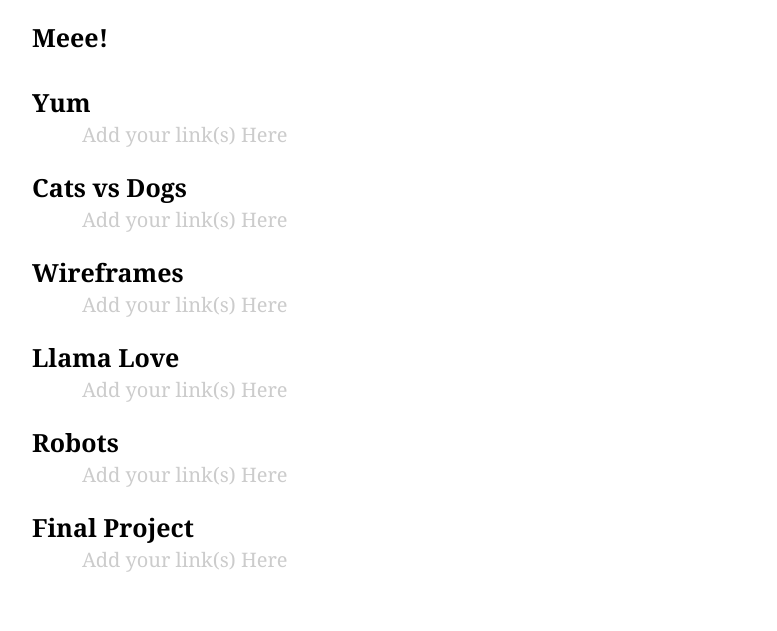
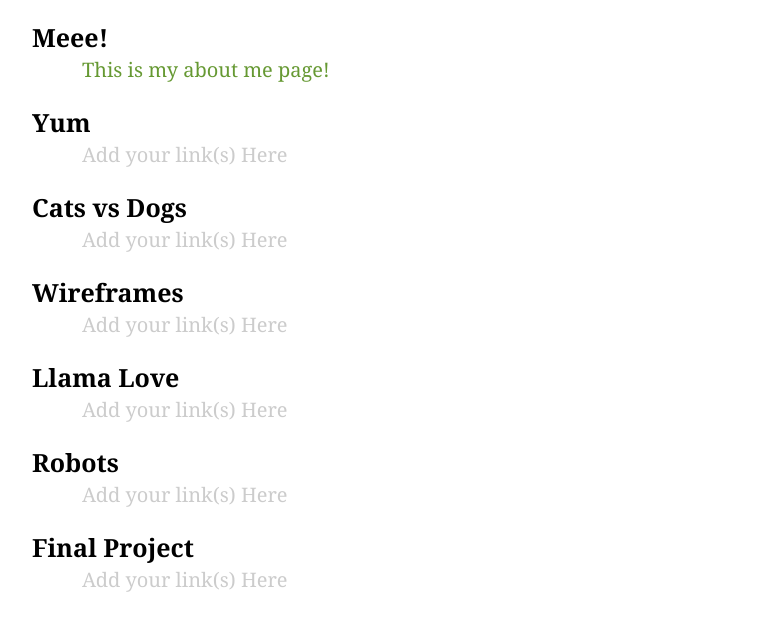
Before and after one commit to mlriley/homework, a plain HTML site: page index.html in a window 1280 px wide. Shown: the part 105-736 px from the top of the page, without its empty margins (128-905 px from the left). Drawn offline with Linux system fonts and the light colour scheme.

Commit message:
Put words into link

```diff
--- a/index.html
+++ b/index.html
@@ -9,7 +9,7 @@
 	<section id='content'>
 		<h1>Megan Riley's Homework</h1>
 		<h2>Meee!</h2>
-				<p><a href='http://mlriley.github.io/meeee/'></a></p>
+				<p><a href="http://mlriley.github.io/meeee/">This is my about me page!</a></p>
 		<h2>Yum</h2>
 				<p>Add your link(s) Here</p>
 		<h2>Cats vs Dogs</h2>
```
